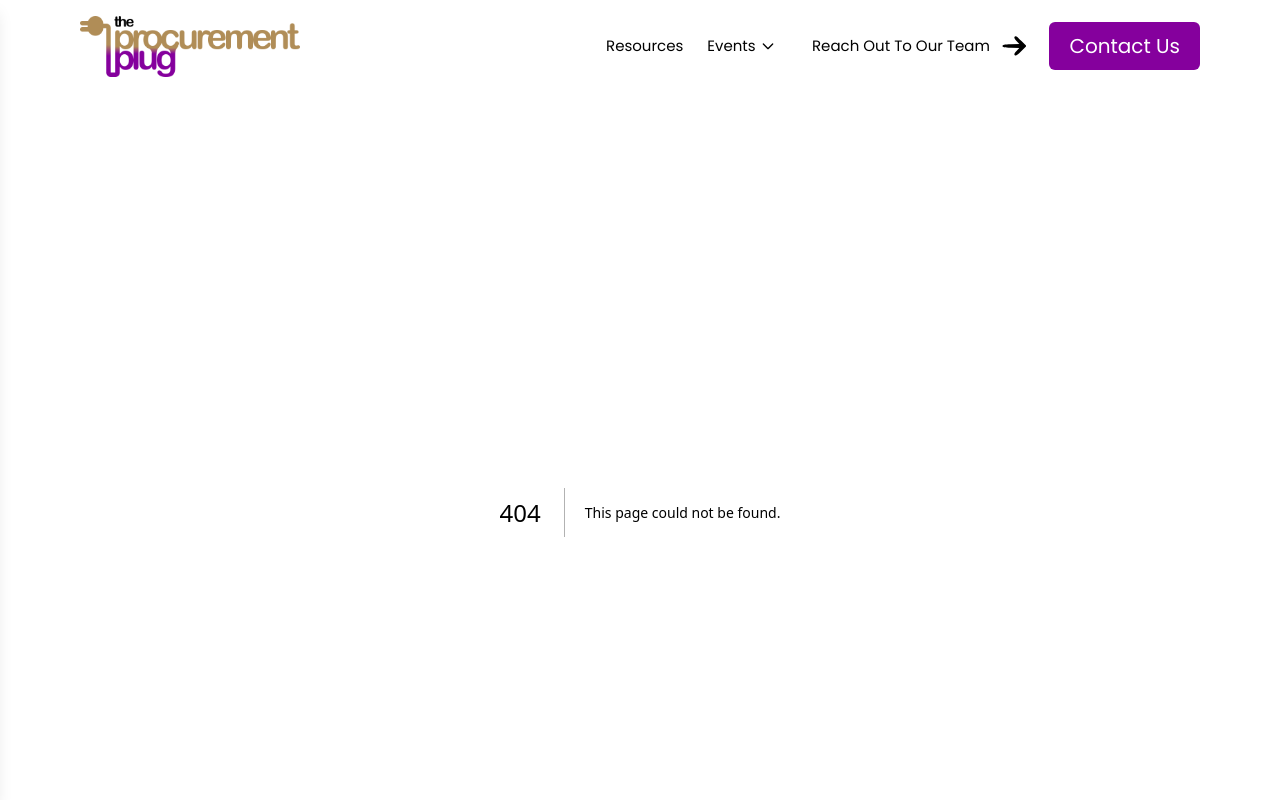
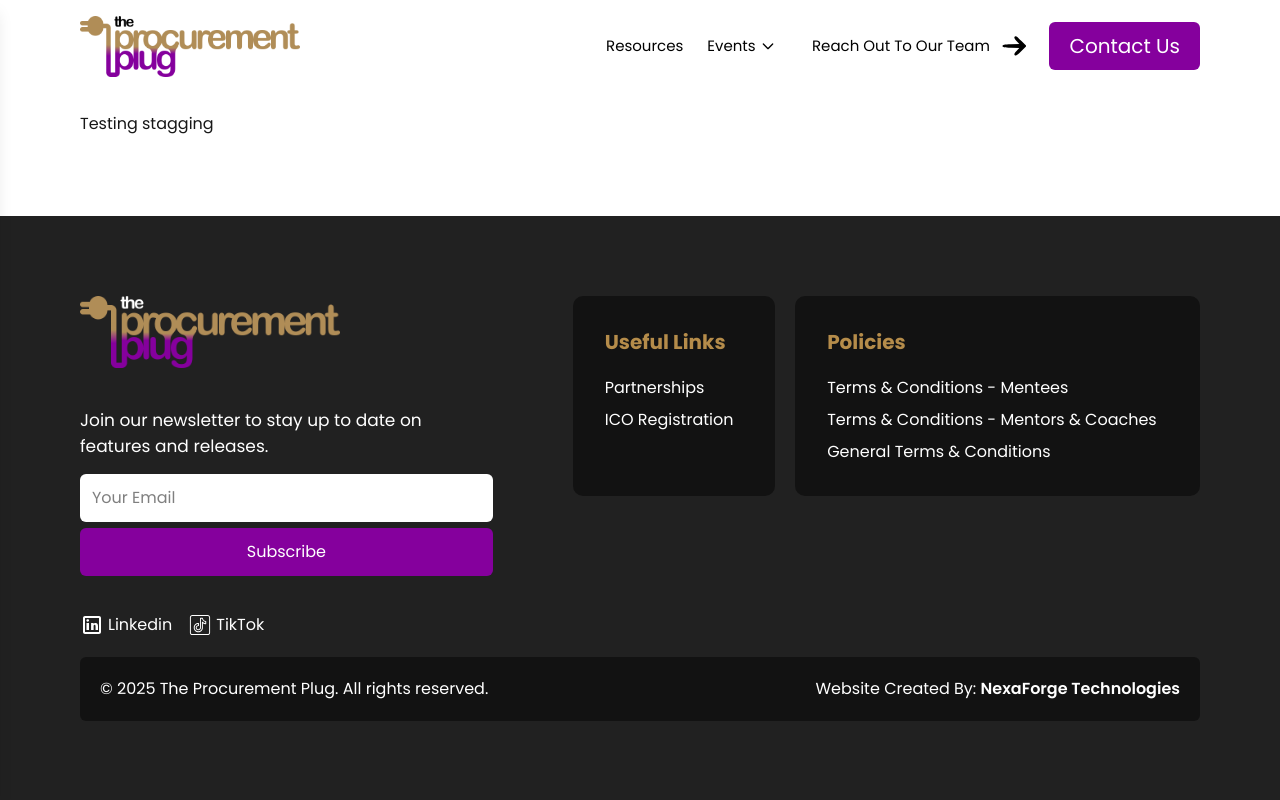
Before and after one commit to NexaForgeTechnologies/theprocurementplug, a Next.js app: page /event/new-event in a window 1280 px wide. Before the commit this address had no page. Shown: the top 800 px of the page. Built offline with nearby package versions, Linux system fonts and the light colour scheme.

Commit message:
Test: update from staging

```diff
--- /dev/null
+++ b/src/app/event/new-event/page.js
@@ -0,0 +1,11 @@
+import React from 'react'
+
+function page() {
+    return (
+        <div>
+            Testing stagging
+        </div>
+    )
+}
+
+export default page
```
